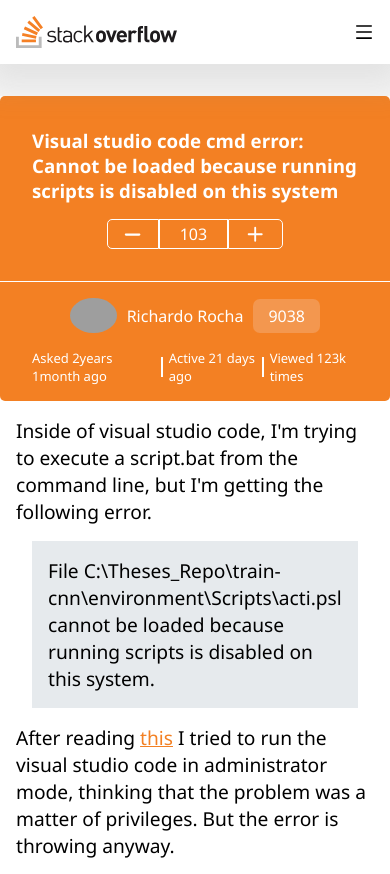
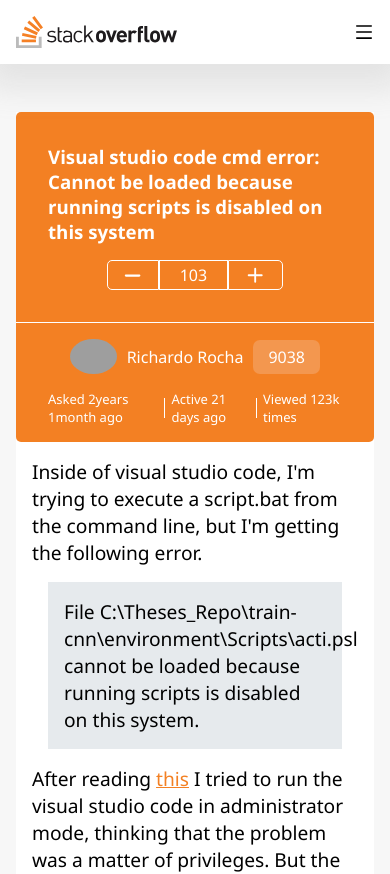
Before and after one commit to abhishekdasz/StackoverflowClone, a React (Create React App) app: page / in a window 390 px wide. Shown: the top 874 px of the page. Built offline with nearby package versions, Linux system fonts and the light colour scheme; grey boxes are pictures that could not be loaded.

Commit message:
added responsiveness

```diff
--- a/src/index.css
+++ b/src/index.css
@@ -179,6 +179,10 @@
 
 @media screen and (max-width: 768px)
 {
+  .hero-section
+  {
+    padding: 1rem;
+  }
   .question-title
   {
     flex-direction: column;
```
